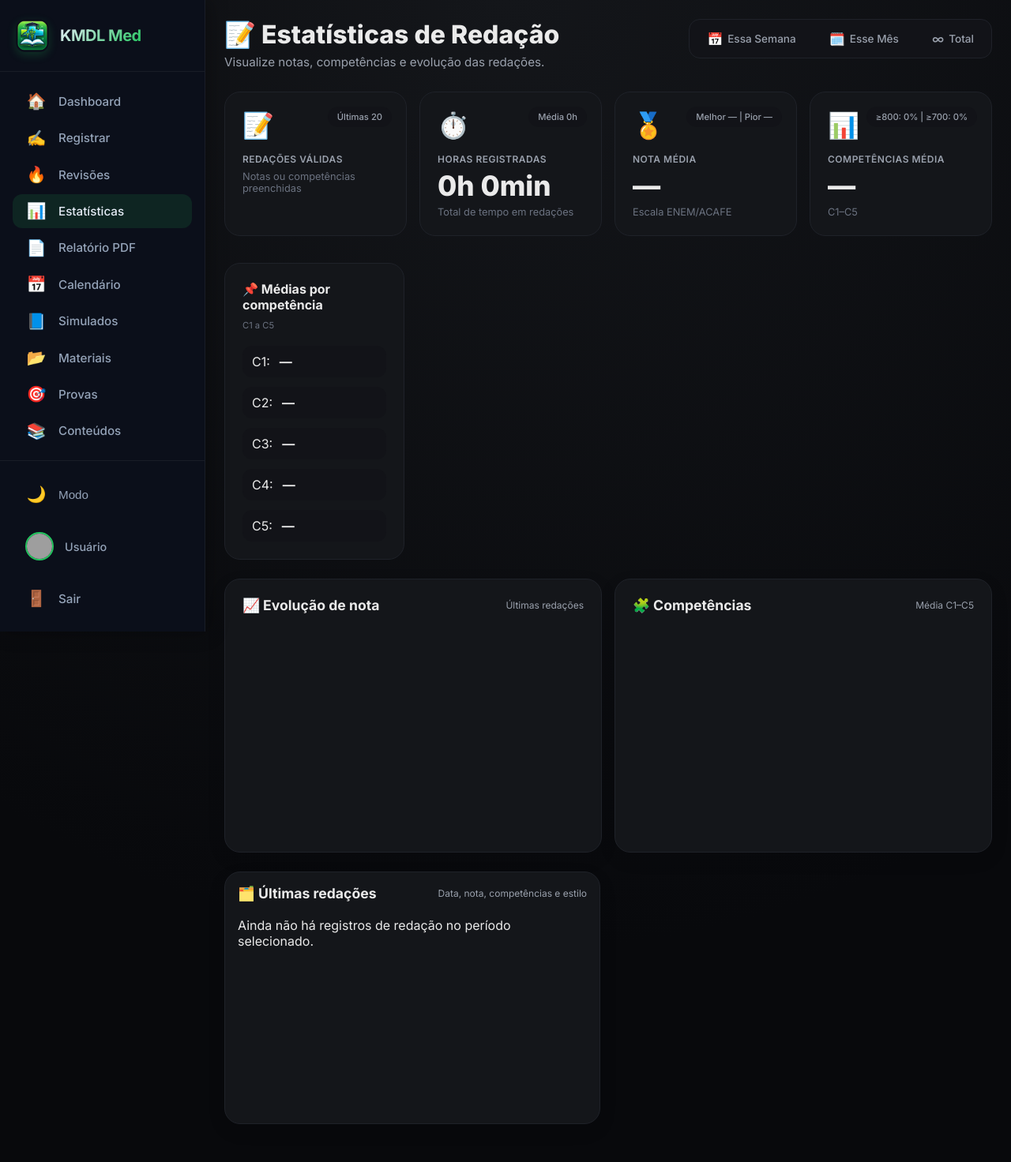
After one commit to Kauesoaresz/KMDL-Med, a Node server app: template src/views/app/estatisticas-redacao.ejs in a window 1280 px wide. The commit adds this page. Shown: the whole page at 79% size. Run offline with Node 20, Linux system fonts and the light colour scheme; the template is opened without the code that fills it, so the values that code supplies are empty; a map, chart or similar area stays blank; some libraries are stand-ins or nearby versions; grey boxes are pictures that could not be loaded.

Commit message:
versao 1.5.1

```diff
--- a/src/public/css/app/estatisticas-conteudo.css
+++ b/src/public/css/app/estatisticas-conteudo.css
@@ -115,7 +115,7 @@
   box-shadow: var(--shadow-hover);
 }
 
-.stat-card.main-card::before {
+..stat-card.main-card::before {
   content: "";
   position: absolute;
   top: 0;
@@ -123,6 +123,92 @@
   right: 0;
   height: 3px;
   border-radius: 20px 20px 0 0;
+}
+
+/* =========================
+   ESTILIZAÇÃO REDAÇÃO
+========================= */
+.stats-cards-grid {
+  display: grid;
+  grid-template-columns: repeat(auto-fit, minmax(220px, 1fr));
+  gap: 16px;
+  margin-bottom: 18px;
+}
+
+.chart-card {
+  background: var(--bg-card);
+  border: 1px solid var(--border-color);
+  border-radius: 16px;
+  padding: 16px;
+  min-height: 320px;
+  box-shadow: 0 8px 24px rgba(0, 0, 0, 0.08);
+}
+
+.chart-header {
+  display: flex;
+  justify-content: space-between;
+  align-items: flex-start;
+  margin-bottom: 14px;
+}
+
+.chart-header h2 {
+  font-size: 1rem;
+  font-weight: 700;
+  margin: 0;
+}
+
+.chart-header .chart-sub {
+  font-size: 0.75rem;
+  color: var(--text-secondary);
+}
+
+.chart-container {
+  width: 100%;
+  height: 240px;
+}
+
+.table-responsive {
+  margin-top: 12px;
+  max-height: 380px;
+  overflow-x: auto;
+  overflow-y: auto;
+}
+
+.table-stats {
+  width: 100%;
+  border-spacing: 0;
+  border-collapse: collapse;
+  font-size: 0.88rem;
+  color: var(--text-primary);
+}
+
+.table-stats thead th {
+  text-align: left;
+  color: var(--text-secondary);
+  font-size: 0.75rem;
+  padding: 8px 10px;
+  background: var(--bg-tertiary);
+  border-bottom: 1px solid var(--border-color);
+  position: sticky;
+  top: 0;
+  z-index: 2;
+}
+
+.table-stats tbody tr {
+  border-bottom: 1px solid var(--border-color);
+}
+
+.table-stats td {
+  padding: 8px 10px;
+  white-space: nowrap;
+}
+
+@media (max-width: 1024px) {
+  .stats-cards-grid { grid-template-columns: repeat(auto-fit, minmax(180px, 1fr)); }
+  .charts-grid { display: block; }
+  .chart-card { width: 100% !important; margin-bottom: 16px; }
+  .charts-grid .chart-card + .chart-card { margin-top: 10px; }
+  .rankings-section { display: block; }
 }
 
 .stat-card.tempo::before { background: linear-gradient(90deg, #f97316, #ea580c); }
--- a/src/routes/statisticsRoutes.js
+++ b/src/routes/statisticsRoutes.js
@@ -11,6 +11,9 @@ router.get("/estatisticas", auth, stats.hub);
 // ESTUDOS - Página principal de estatísticas
 router.get("/estatisticas/estudos", auth, stats.geral);
 
+// REDAÇÃO - Estatísticas de redação
+router.get("/estatisticas/redacao", auth, stats.redacao);
+
 // CONTEÚDO - Estatísticas por matéria/tópico/assunto
 router.get("/estatisticas/conteudo", auth, stats.conteudo);
 router.get("/estatisticas/conteudo/dashboard", auth, stats.conteudo);
--- a/src/views/app/estatisticas-hub.ejs
+++ b/src/views/app/estatisticas-hub.ejs
@@ -34,6 +34,10 @@
         <p>Horas, questões, desempenho por matéria, tópico e assunto.</p>
       </a>
 
+      <a href="/estatisticas/redacao" class="hub-card hub-card--redacao">
+        <h3>📝 Redação</h3>
+        <p>Competências, nota e histórico por redação.</p>
+      </a>
 
       <a href="/estatisticas/simulados" class="hub-card hub-card--simulados">
 
--- /dev/null
+++ b/src/views/app/estatisticas-redacao.ejs
@@ -0,0 +1,258 @@
+<!DOCTYPE html>
+<html lang="pt-br">
+<head>
+  <meta charset="UTF-8" />
+  <title>KMed | Estatísticas de Redação</title>
+  <meta name="viewport" content="width=device-width, initial-scale=1.0" />
+
+  <link rel="stylesheet" href="/public/css/components/theme.css">
+  <link rel="stylesheet" href="/public/css/components/sidebar.css">
+  <link rel="stylesheet" href="/public/css/app/estatisticas-conteudo.css">
+  <link href="https://fonts.googleapis.com/css2?family=Inter:wght@400;500;600;700;800;900&display=swap" rel="stylesheet">
+</head>
+
+<body class="page-bg">
+
+<%- include("../partials/sidebar", {
+  active: "estatisticas",
+  userNome,
+  userFoto
+}) %>
+
+<main class="with-sidebar">
+  <div class="page conteudo-page">
+    <header class="conteudo-header">
+      <div class="header-content">
+        <h1>📝 Estatísticas de Redação</h1>
+        <p class="sub">Visualize notas, competências e evolução das redações.</p>
+      </div>
+      <div class="period-filter">
+        <a href="/estatisticas/redacao?period=week" class="filter-btn <%= period === 'week' ? 'active' : '' %>">
+          <span class="filter-icon">📅</span> Essa Semana
+        </a>
+        <a href="/estatisticas/redacao?period=month" class="filter-btn <%= period === 'month' ? 'active' : '' %>">
+          <span class="filter-icon">🗓️</span> Esse Mês
+        </a>
+        <a href="/estatisticas/redacao?period=all" class="filter-btn <%= period === 'all' ? 'active' : '' %>">
+          <span class="filter-icon">∞</span> Total
+        </a>
+      </div>
+    </header>
+
+    <section class="stats-cards-grid">
+      <div class="stat-card main-card tempo">
+        <div class="card-icon">📝</div>
+        <div class="card-content">
+          <span class="card-label">Redações Válidas</span>
+          <div class="card-value"><%= redacao.total %></div>
+          <div class="card-sub">Notas ou competências preenchidas</div>
+        </div>
+        <div class="card-badge">Últimas 20</div>
+      </div>
+
+      <div class="stat-card main-card questoes">
+        <div class="card-icon">⏱️</div>
+        <div class="card-content">
+          <span class="card-label">Horas registradas</span>
+          <div class="card-value"><%= Math.floor(redacao.horas) %>h <%= Math.round((redacao.horas - Math.floor(redacao.horas))*60) %>min</div>
+          <div class="card-sub">Total de tempo em redações</div>
+        </div>
+        <div class="card-badge">Média <%= redacao.total > 0 ? (redacao.horas/redacao.total).toFixed(2) : 0 %>h</div>
+      </div>
+
+      <div class="stat-card main-card media">
+        <div class="card-icon">🏅</div>
+        <div class="card-content">
+          <span class="card-label">Nota média</span>
+          <div class="card-value"><%= redacao.mediaNota || '—' %></div>
+          <div class="card-sub">Escala ENEM/ACAFE</div>
+        </div>
+        <div class="card-badge">Melhor <%= redacao.melhorNota || '—' %> | Pior <%= redacao.piorNota || '—' %></div>
+      </div>
+
+      <div class="stat-card main-card materias">
+        <div class="card-icon">📊</div>
+        <div class="card-content">
+          <span class="card-label">Competências média</span>
+          <div class="card-value"><%= redacao.mediaCompetencias || '—' %></div>
+          <div class="card-sub">C1–C5</div>
+        </div>
+        <div class="card-badge">≥800: <%= redacao.porcentagem800 || 0 %>%  | ≥700: <%= redacao.porcentagem700 || 0 %>%</div>
+      </div>
+    </section>
+
+    <section class="rankings-section">
+      <div class="ranking-card melhores" style="width:100%;margin-top:1rem;">
+        <div class="ranking-header">
+          <h2>📌 Médias por competência</h2>
+          <span class="ranking-sub">C1 a C5</span>
+        </div>
+        <div class="ranking-list">
+          <div class="ranking-item">C1: <strong><%= redacao.mediaC1 != null ? redacao.mediaC1.toFixed(1) : '—' %></strong></div>
+          <div class="ranking-item">C2: <strong><%= redacao.mediaC2 != null ? redacao.mediaC2.toFixed(1) : '—' %></strong></div>
+          <div class="ranking-item">C3: <strong><%= redacao.mediaC3 != null ? redacao.mediaC3.toFixed(1) : '—' %></strong></div>
+          <div class="ranking-item">C4: <strong><%= redacao.mediaC4 != null ? redacao.mediaC4.toFixed(1) : '—' %></strong></div>
+          <div class="ranking-item">C5: <strong><%= redacao.mediaC5 != null ? redacao.mediaC5.toFixed(1) : '—' %></strong></div>
+        </div>
+      </div>
+    </section>
+
+    <section class="charts-grid" style="margin-top:1.5rem; gap:16px; display:flex; flex-wrap:wrap;">
+      <div class="chart-card" style="flex:1 1 260px; min-width:260px;">
+        <div class="chart-header">
+          <h2>📈 Evolução de nota</h2>
+          <span class="chart-sub">Últimas redações</span>
+        </div>
+        <div class="chart-container" style="height: 260px;">
+          <canvas id="notaLinhaChart"></canvas>
+        </div>
+      </div>
+      <div class="chart-card" style="flex:1 1 260px; min-width:260px;">
+        <div class="chart-header">
+          <h2>🧩 Competências</h2>
+          <span class="chart-sub">Média C1–C5</span>
+        </div>
+        <div class="chart-container" style="height: 260px;">
+          <canvas id="competenciasRadarChart"></canvas>
+        </div>
+      </div>
+    </section>
+
+    <section class="charts-grid" style="margin-top:1.5rem;">
+      <div class="chart-card" style="width:100%; padding:1rem;">
+        <div class="chart-header">
+          <h2>🗂️ Últimas redações</h2>
+          <span class="chart-sub">Data, nota, competências e estilo</span>
+        </div>
+
+        <% if (redacao.ultimasRedacoes && redacao.ultimasRedacoes.length > 0) { %>
+          <div class="table-responsive" style="overflow-x:auto;">
+            <table class="table-stats" style="width:100%; border-collapse: collapse; font-size: 0.95rem;">
+              <thead>
+                <tr>
+                  <th>Data</th>
+                  <th>Estilo</th>
+                  <th>Nota</th>
+                  <th>C1</th>
+                  <th>C2</th>
+                  <th>C3</th>
+                  <th>C4</th>
+                  <th>C5</th>
+                  <th>Total</th>
+                  <th>Média</th>
+                </tr>
+              </thead>
+              <tbody>
+                <% redacao.ultimasRedacoes.forEach(function(row){ %>
+                  <tr>
+                    <td><%= new Date(row.data).toLocaleDateString('pt-BR') %></td>
+                    <td><%= row.estilo %></td>
+                    <td><%= row.nota != null ? row.nota : '—' %></td>
+                    <td><%= row.c1 != null ? row.c1 : '—' %></td>
+                    <td><%= row.c2 != null ? row.c2 : '—' %></td>
+                    <td><%= row.c3 != null ? row.c3 : '—' %></td>
+                    <td><%= row.c4 != null ? row.c4 : '—' %></td>
+                    <td><%= row.c5 != null ? row.c5 : '—' %></td>
+                    <td><%= row.totalCompetencias != null ? row.totalCompetencias : '—' %></td>
+                    <td><%= row.mediaCompetencias != null ? row.mediaCompetencias : '—' %></td>
+                  </tr>
+                <% }) %>
+              </tbody>
+            </table>
+          </div>
+        <% } else { %>
+          <p>Ainda não há registros de redação no período selecionado.</p>
+        <% } %>
+      </div>
+    </section>
+
+  </div>
+</main>
+
+<script src="https://cdn.jsdelivr.net/npm/chart.js"></script>
+<script>
+  const redacoesData = <%- JSON.stringify(redacao.ultimasRedacoes || []) %>;
+  const radGrade = ["C1", "C2", "C3", "C4", "C5"];
+
+  const notaCanvas = document.getElementById('notaLinhaChart');
+  if (notaCanvas && redacoesData.length > 0) {
+    const sorted = [...redacoesData].sort((a, b) => new Date(a.data) - new Date(b.data));
+    new Chart(notaCanvas, {
+      type: 'line',
+      data: {
+        labels: sorted.map(r => new Date(r.data).toLocaleDateString('pt-BR')),
+        datasets: [{
+          label: 'Nota',
+          data: sorted.map(r => r.nota || 0),
+          borderColor: 'rgba(37, 99, 235, 0.85)',
+          backgroundColor: 'rgba(37, 99, 235, 0.25)',
+          tension: 0.3,
+          fill: true,
+          pointRadius: 3
+        }, {
+          label: 'Total competencias',
+          data: sorted.map(r => r.totalCompetencias || 0),
+          borderColor: 'rgba(34, 197, 94, 0.9)',
+          backgroundColor: 'rgba(34, 197, 94, 0.2)',
+          tension: 0.3,
+          fill: false,
+          pointRadius: 3
+        }]
+      },
+      options: {
+        responsive: true,
+        maintainAspectRatio: false,
+        scales: {
+          y: {
+            beginAtZero: true,
+            suggestedMax: 1000,
+            ticks: { color: '#9ca3af' }
+          },
+          x: { ticks: { color: '#9ca3af' } }
+        },
+        plugins: {
+          legend: { labels: { color: '#d1d5db' } }
+        }
+      }
+    });
+  }
+
+  const compCanvas = document.getElementById('competenciasRadarChart');
+  if (compCanvas) {
+    const mean = [redacao.mediaC1 || 0, redacao.mediaC2 || 0, redacao.mediaC3 || 0, redacao.mediaC4 || 0, redacao.mediaC5 || 0];
+
+    new Chart(compCanvas, {
+      type: 'radar',
+      data: {
+        labels: radGrade,
+        datasets: [{
+          label: 'Média competências',
+          data: mean,
+          backgroundColor: 'rgba(249, 115, 22, 0.25)',
+          borderColor: 'rgba(249, 115, 22, 0.9)',
+          pointBackgroundColor: 'rgba(249, 115, 22, 0.9)',
+          pointBorderColor: '#fff',
+          pointHoverBackgroundColor: '#fff',
+          pointHoverBorderColor: 'rgba(249, 115, 22, 0.9)'
+        }]
+      },
+      options: {
+        responsive: true,
+        maintainAspectRatio: false,
+        scales: {
+          r: {
+            angleLines: { color: 'rgba(148, 163, 184, 0.3)' },
+            grid: { color: 'rgba(148, 163, 184, 0.2)' },
+            pointLabels: { color: '#cbd5e1' },
+            ticks: { color: '#94a3b8' }
+          }
+        },
+        plugins: {
+          legend: { labels: { color: '#d1d5db' } }
+        }
+      }
+    });
+  }
+</script>
+</body>
+</html>
```
Also changed, not shown: src/controllers/statisticsController.js (+141 -0 lines), src/controllers/studyController.js (+29 -5 lines), src/models/StudyEntry.js (+10 -0 lines).
